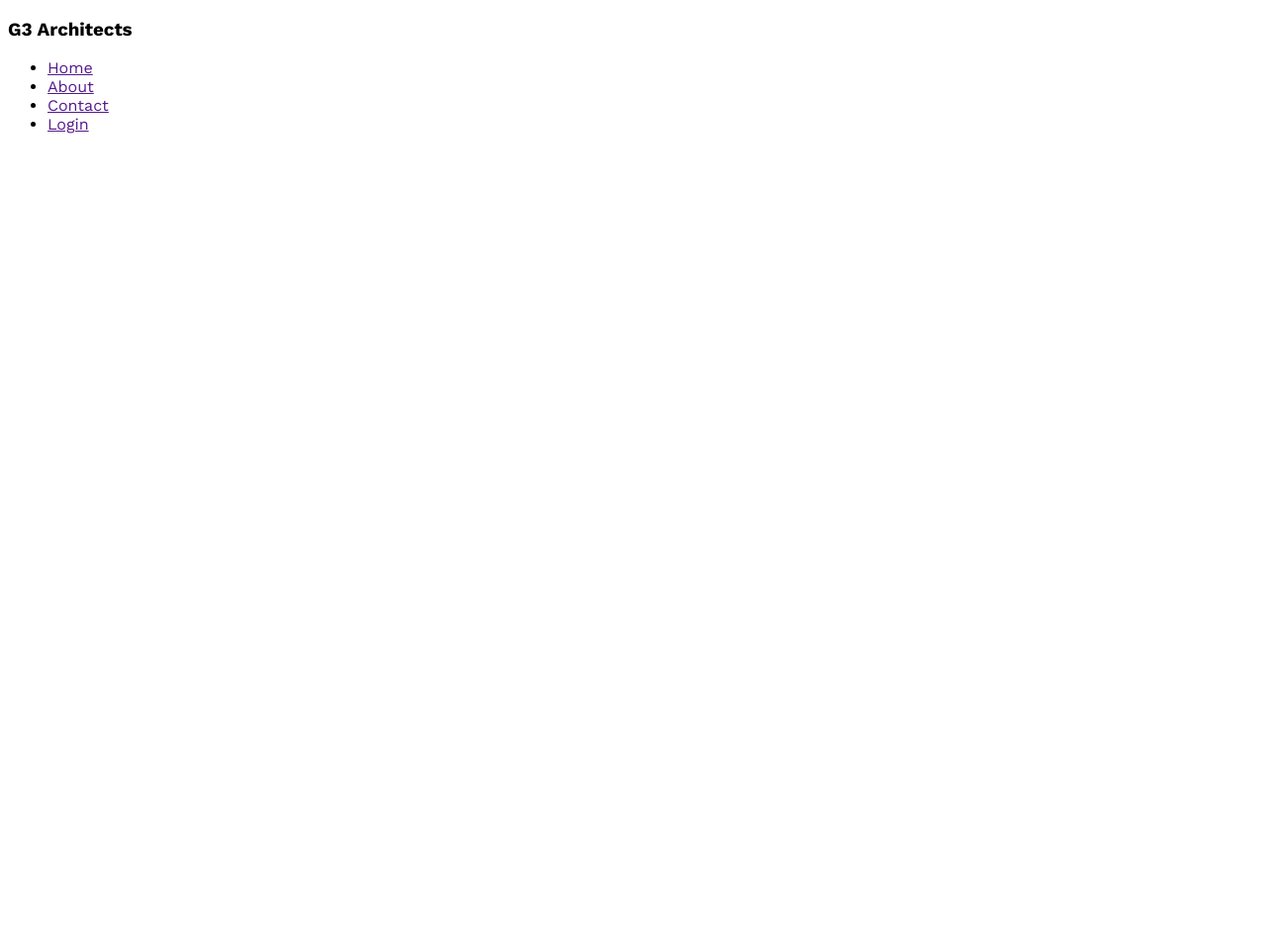
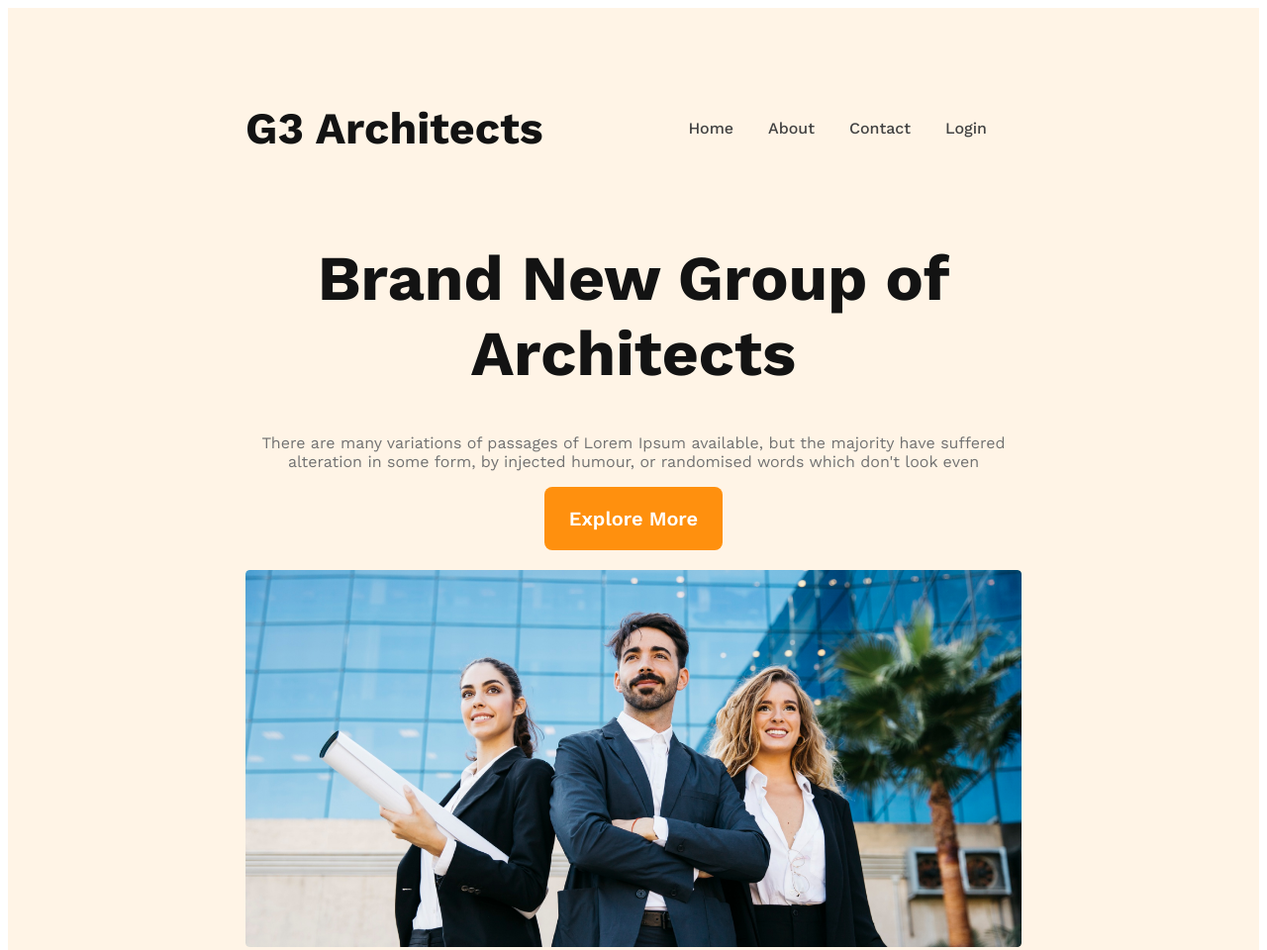
Before and after one commit to shakib2003/g3-architects-website, a plain HTML site: page index.html in a window 1280 px wide. Shown: the top 960 px of the page at 99% size. Before the commit the page ends 800 px from the top, so only its background shows below. Drawn offline with nearby package versions, Linux system fonts and the light colour scheme.

Commit message:
finished header section

```diff
--- a/index.html
+++ b/index.html
@@ -9,7 +9,7 @@
 <body>
   <header>
     <nav>
-      <h3>G3 Architects</h3>
+      <h3 class="nav-title">G3 Architects</h3>
       <ul>
         <li><a href="">Home</a></li>
         <li><a href="">About</a></li>
@@ -17,6 +17,14 @@
         <li><a href="">Login</a></li>
       </ul>
     </nav>
+    <div class="banner">
+      <div class="banner-content">
+        <h1 class="banner-title">Brand New Group of Architects</h1>
+        <p class="banner-description">There are many variations of passages of Lorem Ipsum available, but the majority have suffered alteration in some form, by injected humour, or randomised words which don't look even</p>
+        <button class="btn-primary">Explore More</button>
+      </div>
+      <img src="images/banner.png" alt="">
+    </div>
   </header>
   <main>
 
--- a/styles/architect.css
+++ b/styles/architect.css
@@ -1,5 +1,97 @@
 @import url('https://fonts.googleapis.com/css2?family=Work+Sans:wght@100;200;300;400;500;600;700;800;900&display=swap');
+
+/* shared styles */
+.btn-primary {
+  border-radius: 8px;
+  background: #FF900E;
+  color: #FFF;
+  text-align: center;
+  font-size: 1.25rem;
+  font-weight: 600;
+  padding: 20px 25px;
+  border: 0;
+  cursor: pointer;
+}
 
 * {
   font-family: 'Work Sans', sans-serif;
 }
+
+header {
+  background: rgba(255, 144, 14, 0.10);
+  padding: 50px 240px;
+}
+
+nav {
+  display: flex;
+  justify-content: space-between;
+  align-items: center;
+}
+
+nav>ul {
+  display: flex;
+}
+
+nav li {
+  list-style: none;
+  margin-right: 35px;
+  font-size: 1em;
+  font-style: normal;
+  font-weight: 500;
+}
+
+nav li a {
+  text-decoration: none;
+  color: #424242;
+}
+
+.nav-title {
+  color: #131313;
+  font-size: 2.8rem;
+  font-weight: 700;
+}
+
+/* banner styles */
+.banner-content {
+  max-width: 800px;
+  text-align: center;
+  margin: 0 auto;
+}
+
+.banner-title {
+  color: #131313;
+  font-size: 4rem;
+  font-weight: 700;
+}
+
+.banner-description {
+  color: #727272;
+  font-size: 1em;
+  font-weight: 400;
+}
+
+.banner img {
+  margin-top: 20px;
+  width: 100%;
+}
+
+/* media queries */
+/* mobile devices styles */
+@media screen and (max-width: 576px) {
+  header {
+    padding: 20px;
+  }
+  nav {
+    flex-direction: column;
+  }
+}
+
+/* medium devices styles */
+@media screen and (min-width: 576px) and (max-width: 992px) {
+  header {
+    padding: 50px;
+  }
+  nav {
+    flex-direction: column;
+  }
+}
```
